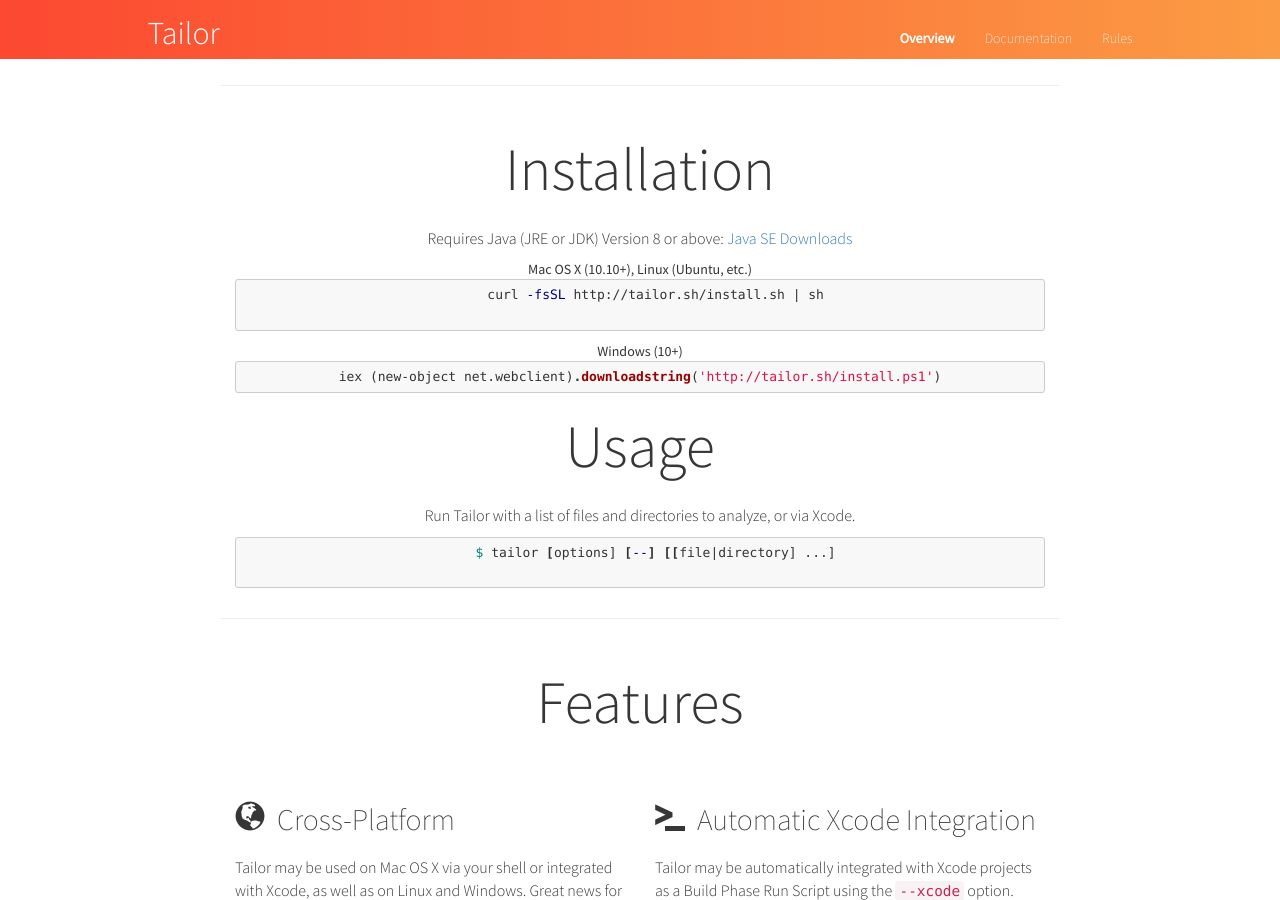
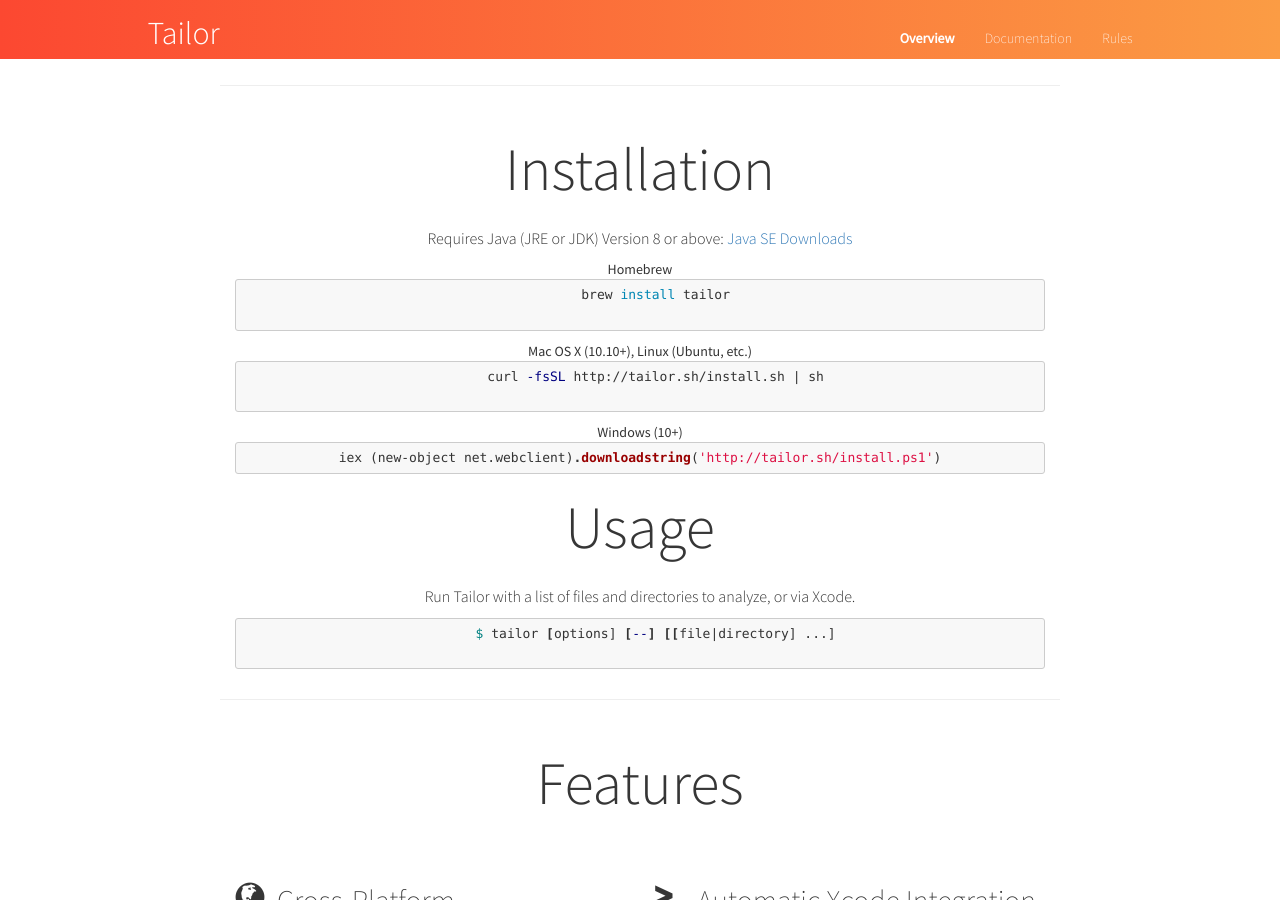
Before and after one commit to sleekbyte/tailor, a Jekyll site: the page built from index.html, in a window 1280 px wide and 900 px high, scrolled down 719 px. Built offline with Jekyll 4.4.1, drawn with Linux system fonts in a browser that asks for light colours; nearby versions of some CDN libraries; comment, search, counter and statistics services are not loaded.

Commit message:
Add homebrew installation steps

```diff
--- a/index.html
+++ b/index.html
@@ -29,6 +29,12 @@
 <div class="container subtopic text-center">
   <h2>Installation</h2>
   <p>Requires Java (JRE or JDK) Version 8 or above: <a href="http://www.oracle.com/technetwork/java/javase/downloads/index.html" target="_blank">Java SE Downloads</a></p>
+  Homebrew
+  <div onclick="selectText(this.firstElementChild)">
+    {% highlight bash %}
+    brew install tailor
+    {% endhighlight %}
+  </div>
   Mac OS X (10.10+), Linux (Ubuntu, etc.)
   <div onclick="selectText(this.firstElementChild)">
     {% highlight bash %}
```
